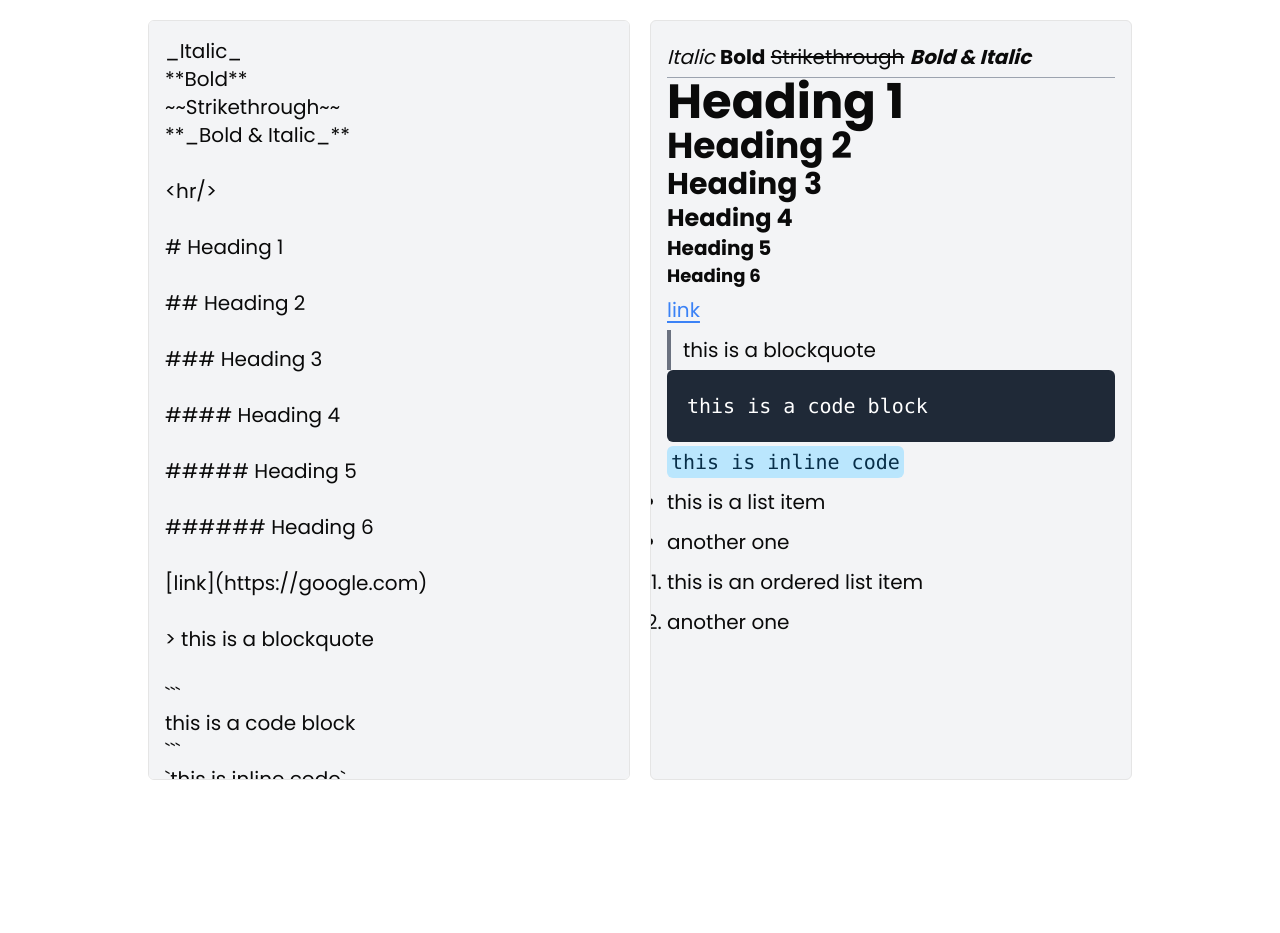
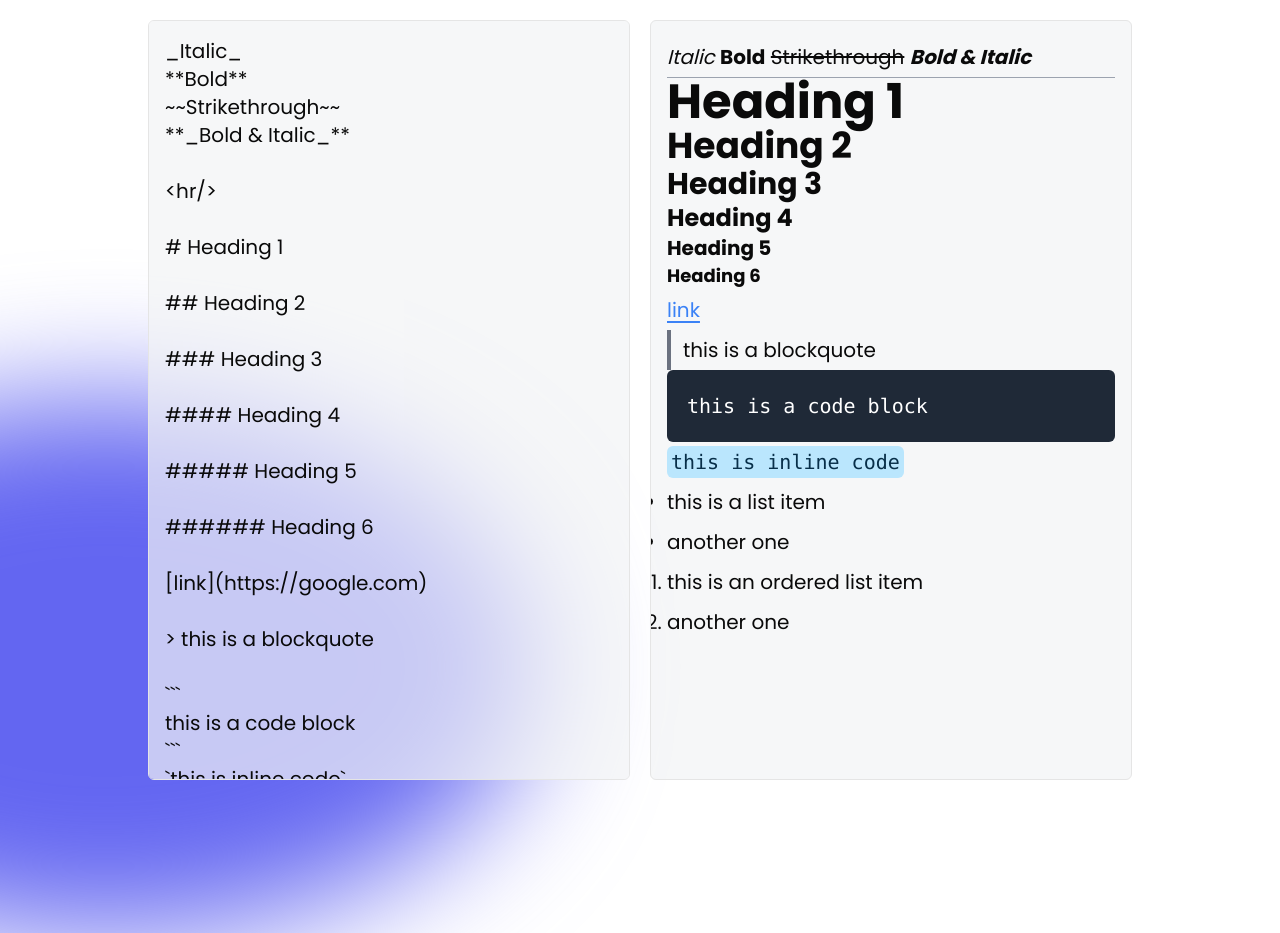
Before and after one commit to sidsurakanti/markdown-editor, a Next.js app: page / in a window 1280 px wide. Before the commit the page ends 800 px from the top, so only its background shows below. Built offline with nearby package versions, Linux system fonts and the light colour scheme.

Commit message:
style: added a background "gradiant"

```diff
--- a/app/layout.tsx
+++ b/app/layout.tsx
@@ -15,7 +15,13 @@ export default function RootLayout({
 }>) {
 	return (
 		<html lang="en">
-			<body className={cn(poppins.className, "h-screen w-full flex-col antialiased")}>
+			<body
+				className={cn(
+					poppins.className,
+					"h-screen w-full flex-col antialiased"
+				)}
+			>
+				<div className="w-2/3 h-2/3 bg-indigo-500 absolute top-2/4 -left-1/4 rounded-[50%] -z-20 blur-3xl" />
 				{children}
 			</body>
 		</html>
--- a/components/Markdown.tsx
+++ b/components/Markdown.tsx
@@ -63,7 +63,7 @@ export function Markdown({ content }: { content: string }) {
 	return (
 		<section
 			id="markdown"
-			className="rounded-md bg-gray-100 border border-border p-4 text-xl flex-1 leading-[40px] overflow-y-scroll"
+			className="rounded-md bg-gray-100/70 border border-border p-4 text-xl flex-1 leading-[40px] overflow-y-scroll"
 		>
 			{res}
 		</section>
--- a/components/MarkdownEditor.tsx
+++ b/components/MarkdownEditor.tsx
@@ -10,7 +10,7 @@ export function MarkdownEditor({ value, onValueChange }: Props) {
 		<textarea
 			value={value}
 			onChange={onValueChange}
-			className="flex-1 focus:outline-none p-4 rounded-md bg-gray-100 border border-border text-xl h-full resize-none overflow-y-scroll"
+			className="flex-1 focus:outline-none p-4 rounded-md bg-gray-100/70 border border-border text-xl h-full resize-none overflow-y-scroll"
 			placeholder="Type some markdown here..."
 		></textarea>
 	);
```
